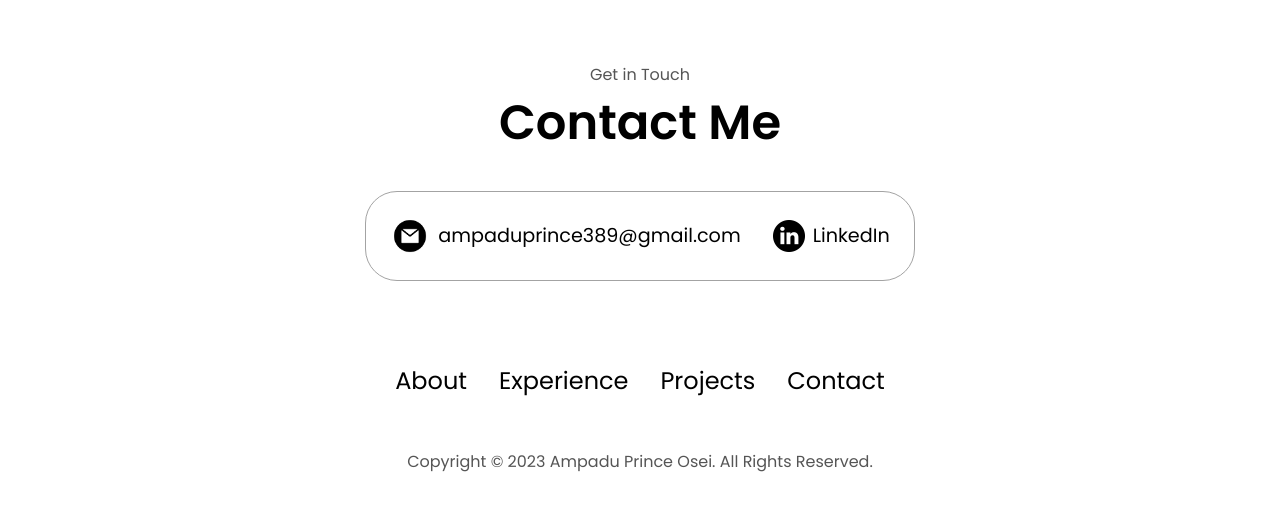
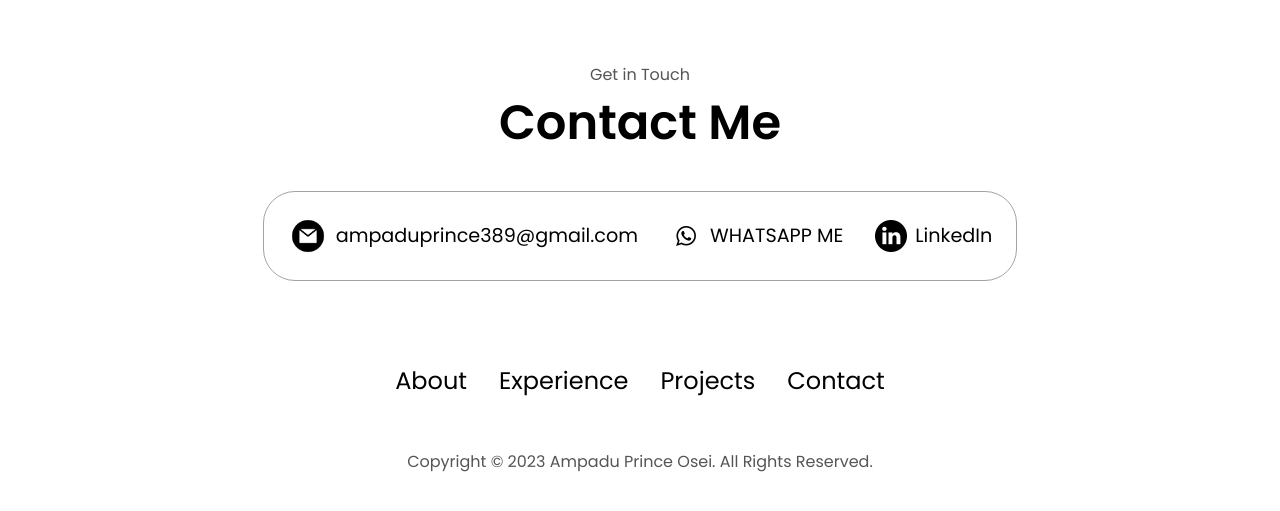
Before and after one commit to Theseus-hub/prince, a plain HTML site: page index.html in a window 1280 px wide. Shown: the part 3566-4077 px from the top of the page. Drawn offline with Linux system fonts and the light colour scheme.

Commit message:
added Whatsapp contact link

```diff
--- a/index.html
+++ b/index.html
@@ -363,7 +363,7 @@
       <p class="section__text__p1">Get in Touch</p>
       <h1 class="title">Contact Me</h1>
       <div class="contact-info-upper-container">
-        <div class="contact-info-container">
+        <div class="contact-info-container"><!--EMAIL CONTACT-->
           <img
             src="./assets/email.png"
             alt="Email icon"
@@ -372,8 +372,23 @@
           <p>
             <a href="ampaduprince389@gmail.com">ampaduprince389@gmail.com</a>
           </p>
+
+
+
+
         </div>
-        <div class="contact-info-container">
+        <div class="contact-info-container"><!--WHATSAPP CONTACT--><!-- -->
+          <img
+            src="./assets/WHATSAPP.png"
+            alt="WHATSAPP icon"
+            class="icon contact-icon"
+          />
+          <p>
+            <a href="https://wa.me/qr/MJ2CTGFOXJY5D1"> WHATSAPP ME</a>
+          </p>
+        </div>
+
+        <div class="contact-info-container"><!--LINKEDIN CONTACT--><!-- -->
           <img
             src="./assets/linkedin.png"
             alt="LinkedIn icon"
```
Also changed, not shown: assets/WHATSAPP.png (added).
